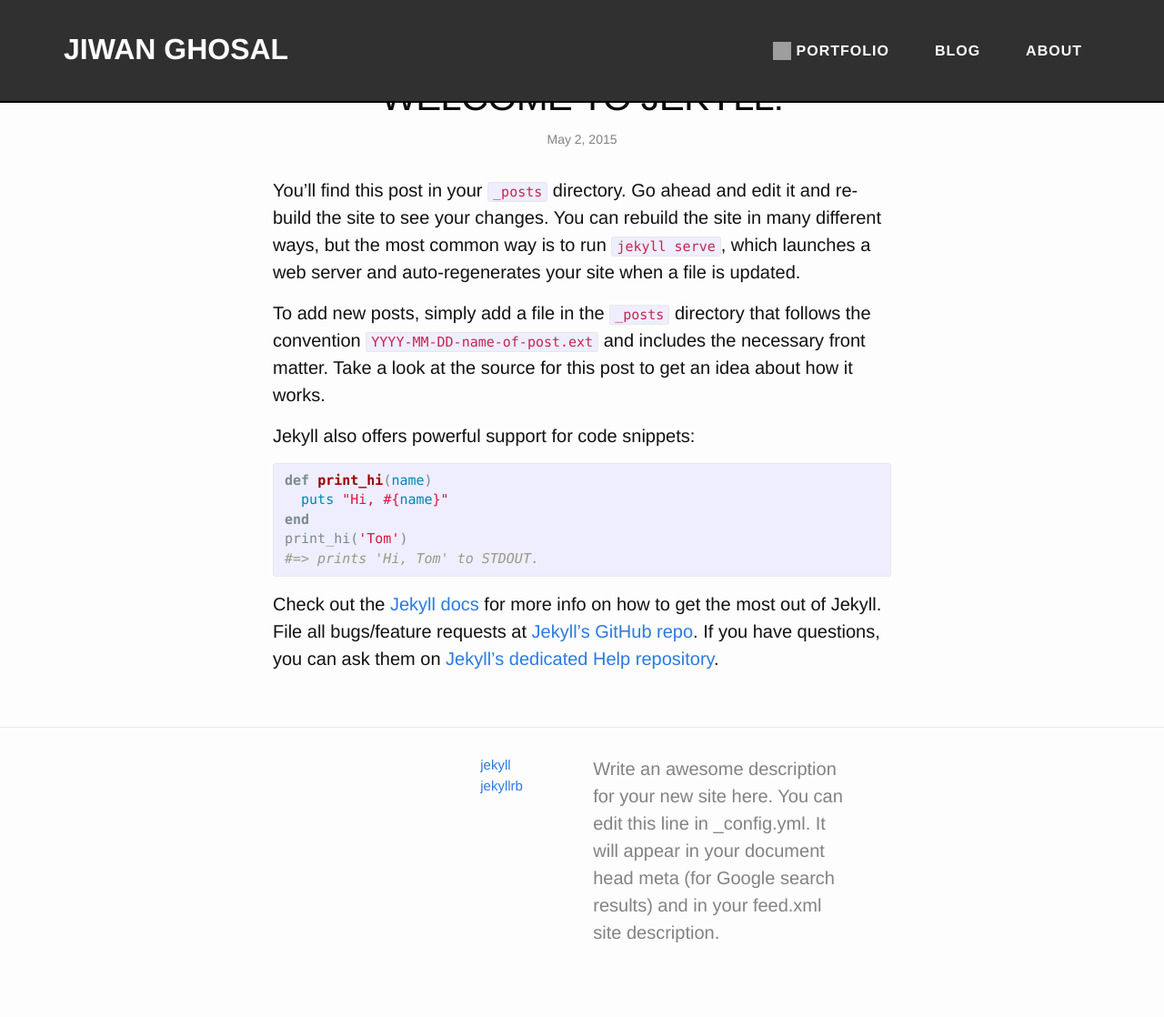
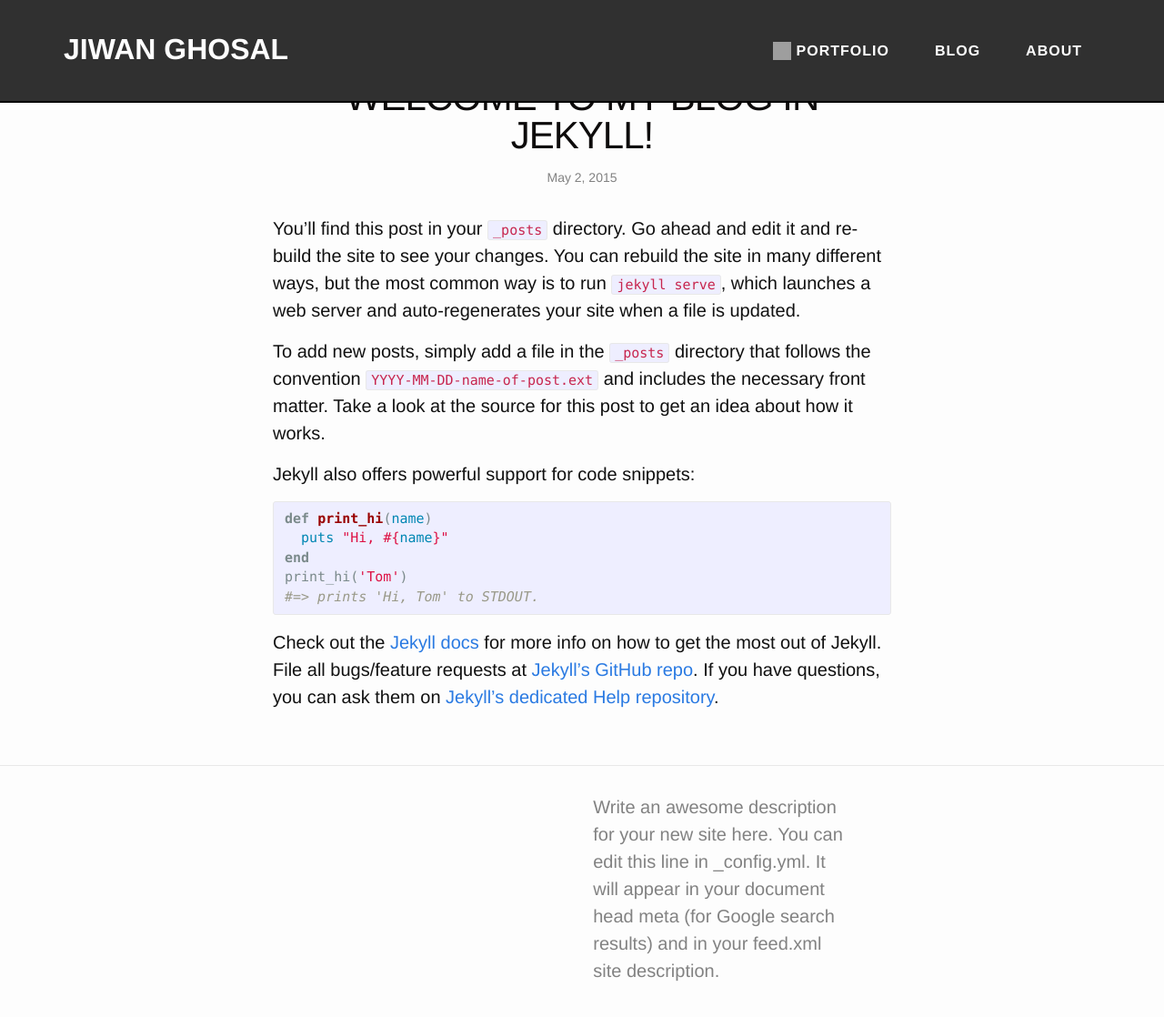
Before and after one commit to heartstchr/Blog, a Jekyll site: the page built from _posts/2015-05-02-welcome-to-jekyll.markdown, in a window 1280 px wide and 1177 px high. Shown: the top 1118 px of the window at 91% size. Built offline with Jekyll 4.4.1, drawn with Linux system fonts in a browser that asks for light colours; grey boxes are pictures that could not be loaded.

Commit message:
navigation change

```diff
--- a/_includes/footer.html
+++ b/_includes/footer.html
@@ -13,14 +13,14 @@
       </div>
 
       <div class="footer-col  footer-col-2">
-        <ul class="social-media-list">
+        <!-- <ul class="social-media-list">
           {% if site.github_username %}
           <li>
             <a href="https://github.com/{{ site.github_username }}">
               <span class="icon  icon--github">
-               <!--  <svg viewBox="0 0 16 16">
+                <svg viewBox="0 0 16 16">
                   <path fill="#828282" d="M7.999,0.431c-4.285,0-7.76,3.474-7.76,7.761 c0,3.428,2.223,6.337,5.307,7.363c0.388,0.071,0.53-0.168,0.53-0.374c0-0.184-0.007-0.672-0.01-1.32 c-2.159,0.469-2.614-1.04-2.614-1.04c-0.353-0.896-0.862-1.135-0.862-1.135c-0.705-0.481,0.053-0.472,0.053-0.472 c0.779,0.055,1.189,0.8,1.189,0.8c0.692,1.186,1.816,0.843,2.258,0.645c0.071-0.502,0.271-0.843,0.493-1.037 C4.86,11.425,3.049,10.76,3.049,7.786c0-0.847,0.302-1.54,0.799-2.082C3.768,5.507,3.501,4.718,3.924,3.65 c0,0,0.652-0.209,2.134,0.796C6.677,4.273,7.34,4.187,8,4.184c0.659,0.003,1.323,0.089,1.943,0.261 c1.482-1.004,2.132-0.796,2.132-0.796c0.423,1.068,0.157,1.857,0.077,2.054c0.497,0.542,0.798,1.235,0.798,2.082 c0,2.981-1.814,3.637-3.543,3.829c0.279,0.24,0.527,0.713,0.527,1.437c0,1.037-0.01,1.874-0.01,2.129 c0,0.208,0.14,0.449,0.534,0.373c3.081-1.028,5.302-3.935,5.302-7.362C15.76,3.906,12.285,0.431,7.999,0.431z"/>
-                </svg> -->
+                </svg>
               </span>
 
               <span class="username">{{ site.github_username }}</span>
@@ -32,17 +32,17 @@
           <li>
             <a href="https://twitter.com/{{ site.twitter_username }}">
               <span class="icon  icon--twitter">
-                <!-- <svg viewBox="0 0 16 16">
+                <svg viewBox="0 0 16 16">
                   <path fill="#828282" d="M15.969,3.058c-0.586,0.26-1.217,0.436-1.878,0.515c0.675-0.405,1.194-1.045,1.438-1.809
                   c-0.632,0.375-1.332,0.647-2.076,0.793c-0.596-0.636-1.446-1.033-2.387-1.033c-1.806,0-3.27,1.464-3.27,3.27 c0,0.256,0.029,0.506,0.085,0.745C5.163,5.404,2.753,4.102,1.14,2.124C0.859,2.607,0.698,3.168,0.698,3.767 c0,1.134,0.577,2.135,1.455,2.722C1.616,6.472,1.112,6.325,0.671,6.08c0,0.014,0,0.027,0,0.041c0,1.584,1.127,2.906,2.623,3.206 C3.02,9.402,2.731,9.442,2.433,9.442c-0.211,0-0.416-0.021-0.615-0.059c0.416,1.299,1.624,2.245,3.055,2.271 c-1.119,0.877-2.529,1.4-4.061,1.4c-0.264,0-0.524-0.015-0.78-0.046c1.447,0.928,3.166,1.469,5.013,1.469 c6.015,0,9.304-4.983,9.304-9.304c0-0.142-0.003-0.283-0.009-0.423C14.976,4.29,15.531,3.714,15.969,3.058z"/>
-                </svg> -->
+                </svg>
               </span>
 
               <span class="username">{{ site.twitter_username }}</span>
             </a>
           </li>
           {% endif %}
-        </ul>
+        </ul> -->
       </div>
 
       <div class="footer-col  footer-col-3">
--- a/_includes/header.html
+++ b/_includes/header.html
@@ -8,7 +8,7 @@
                     <span class="icon-bar"></span>
                     <span class="icon-bar"></span>
                 </button>
-                <a class="navbar-brand" href="#page-top">JIWAN GHOSAL</a>
+                <a class="navbar-brand" href="http://heartstchr.github.io/#page-top">JIWAN GHOSAL</a>
             </div>
 
             <!-- Collect the nav links, forms, and other content for toggling -->
--- a/_posts/2015-05-02-welcome-to-jekyll.markdown
+++ b/_posts/2015-05-02-welcome-to-jekyll.markdown
@@ -1,6 +1,6 @@
 ---
 layout: post
-title:  "Welcome to Jekyll!"
+title:  "Welcome to my blog in Jekyll!"
 date:   2015-05-02 00:22:07
 categories: jekyll update
 ---
```
